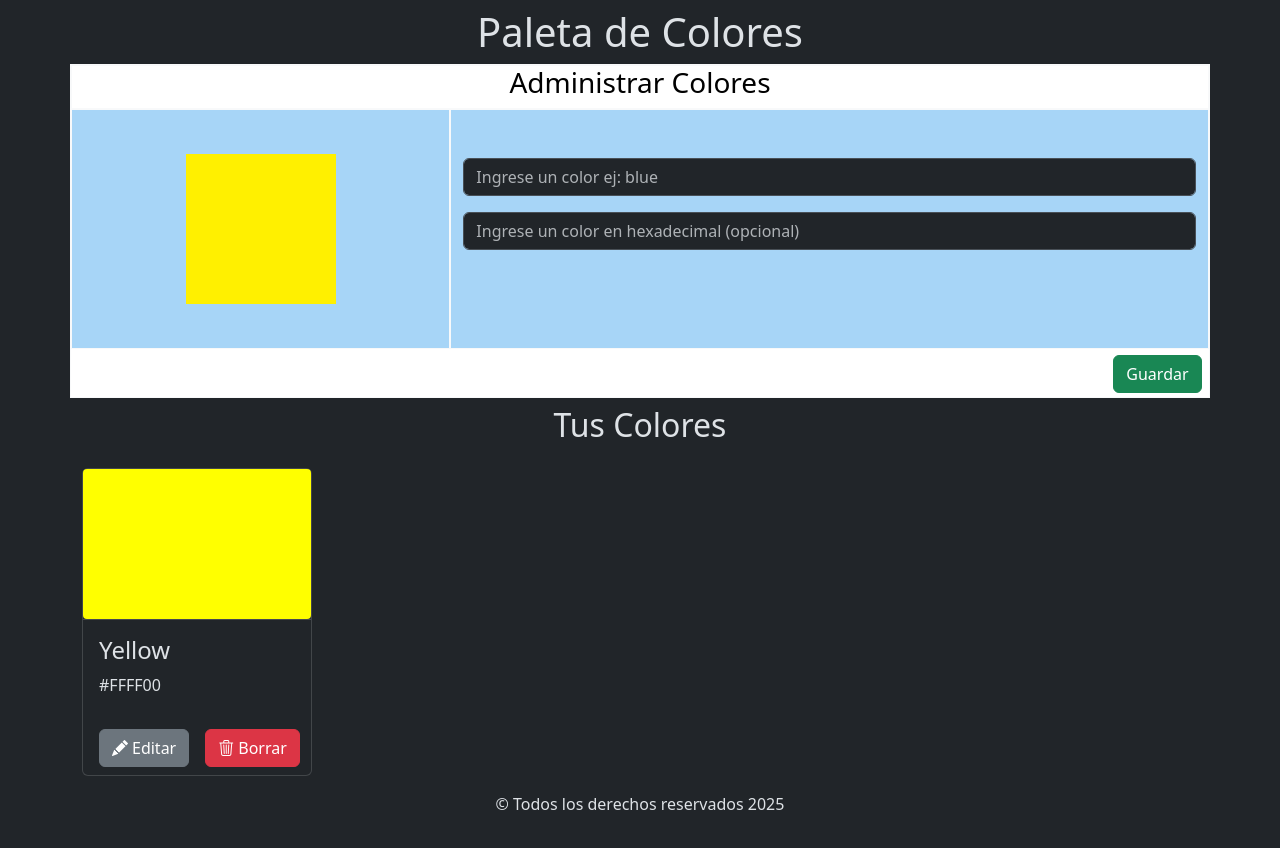
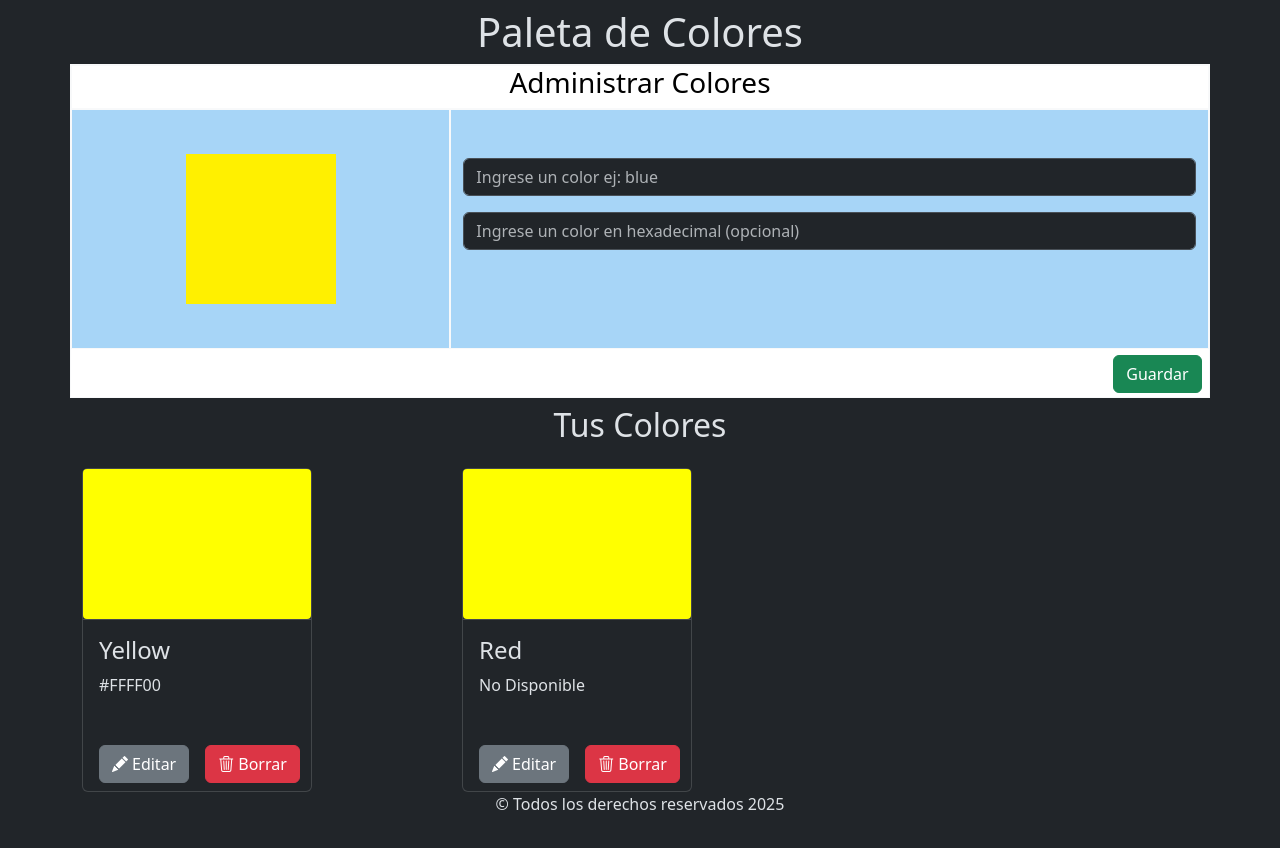
Before and after one commit to RoblesLuis2212/paletaColoresBackendFront, a React (Vite) app: page / in a window 1280 px wide. Built offline with nearby package versions, Linux system fonts and the light colour scheme.

Commit message:
Se agrego un renderizado condicional en caso de no tener disponible el codigo hexadecimal

```diff
--- a/src/components/Cards.jsx
+++ b/src/components/Cards.jsx
@@ -2,15 +2,15 @@ import React from 'react';
 import Button from 'react-bootstrap/Button';
 import Card from 'react-bootstrap/Card';
 
-const Cards = () => {
+const Cards = ({ color, codigo }) => {
     return (
-        <Card style={{ width: '230px' }} className='mt-3'>
+        <Card style={{ width: '230px' }} className='mt-3 h-100'>
             <Card.Header className='p-0'>
                 <div className="colorCards rounded-1 w-100"></div>
             </Card.Header>
             <Card.Body>
-                <h4>Yellow</h4>
-                <p>#FFFF00</p>
+                <h4>{color}</h4>
+                <p>{codigo ? codigo : "No Disponible"}</p>
             </Card.Body>
             <div className='mb-2'>
                 <Button variant='secondary' className='me-3 ms-3'>
--- a/src/components/ContainerCards.jsx
+++ b/src/components/ContainerCards.jsx
@@ -8,7 +8,10 @@ const ContainerCards = () => {
             <section className='container mt-2'>
                 <div className="row">
                     <div className="col-12 col-md-4">
-                        <Cards></Cards>
+                        <Cards color="Yellow" codigo="#FFFF00"></Cards>
+                    </div>
+                    <div className="col-12 col-md-4">
+                        <Cards color="Red" codigo=""></Cards>
                     </div>
                 </div>
             </section>
```
